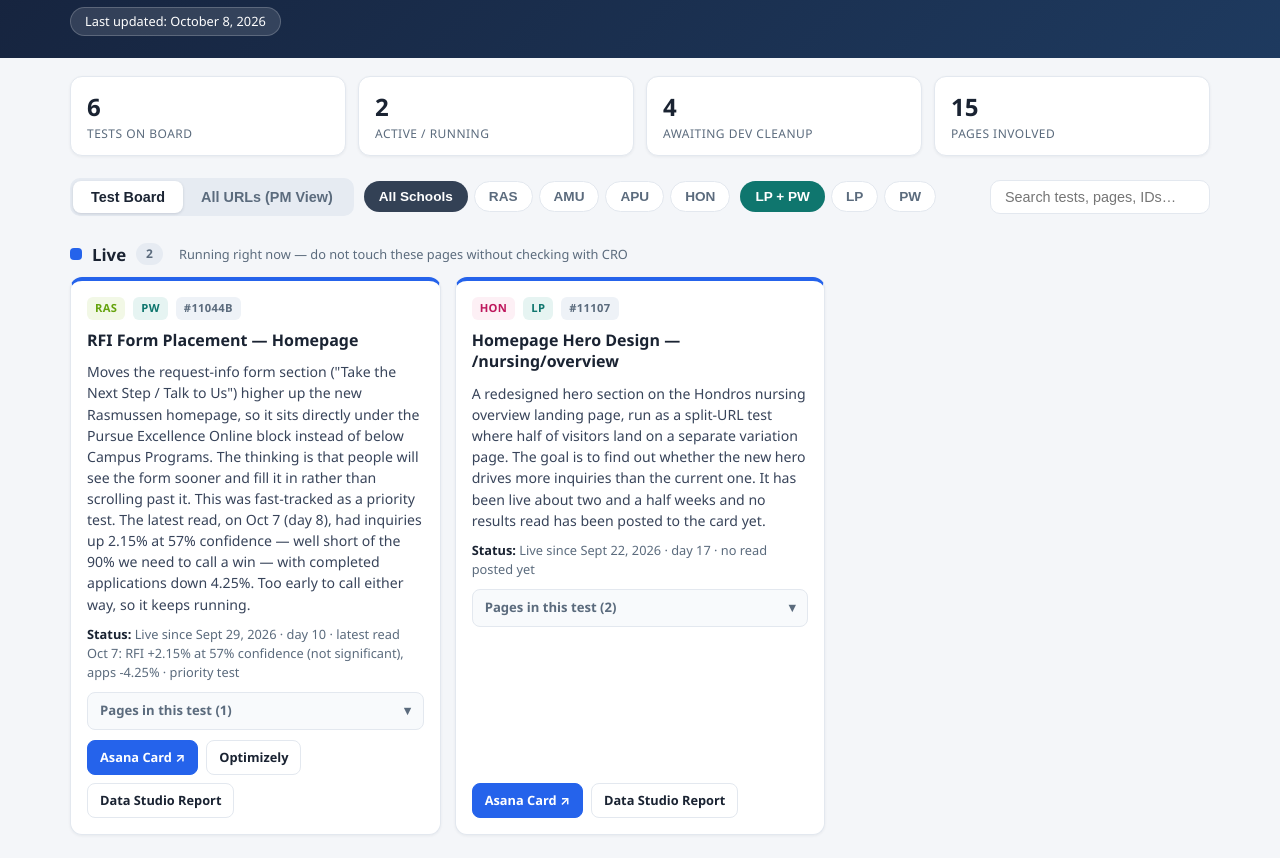
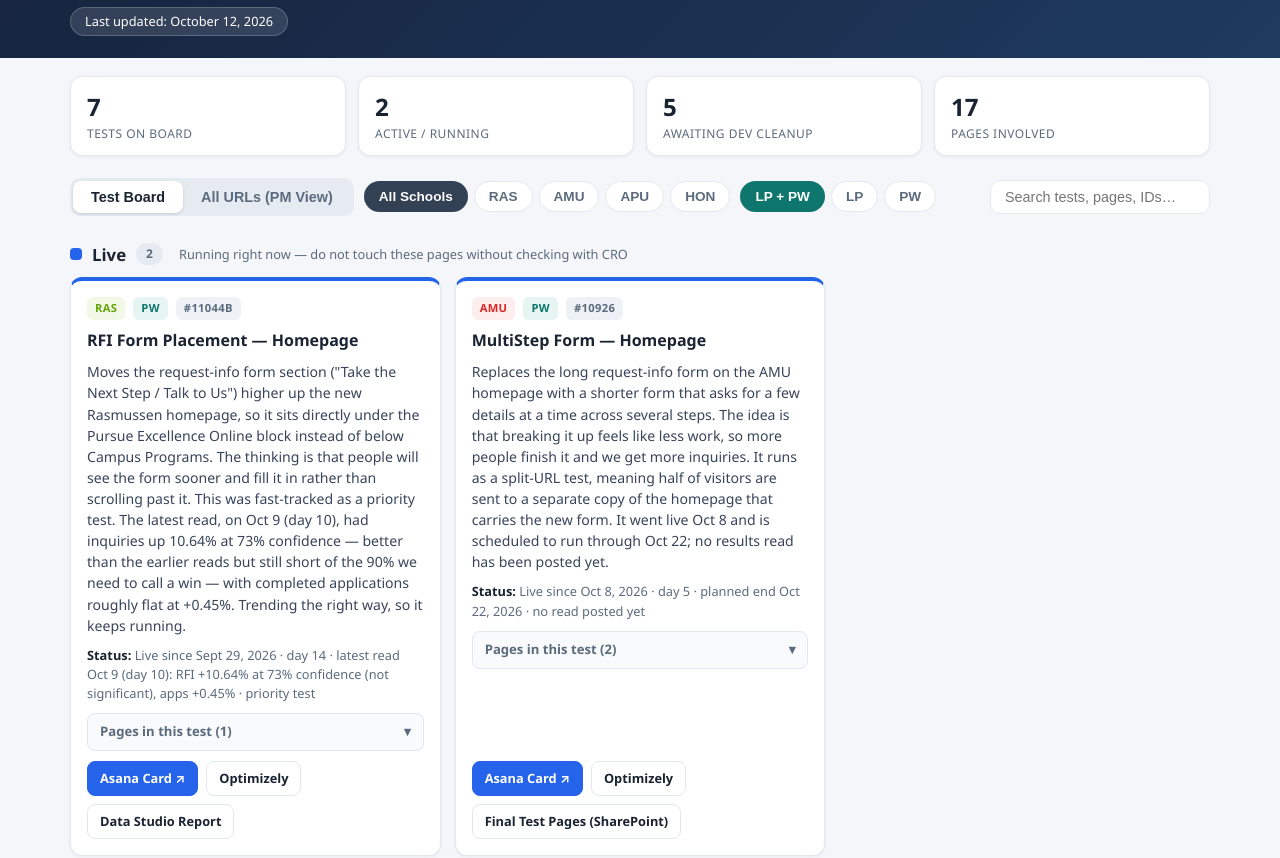
Before and after one commit to mamechi1/apei-cro-toolkit, a plain HTML site: page live-tests/index.html in a window 1280 px wide. Shown: the part 93-951 px from the top of the page. Drawn offline with Linux system fonts and the light colour scheme.

Commit message:
Live Test Dashboard refresh 2026-10-12

```diff
--- a/live-tests/index.html
+++ b/live-tests/index.html
@@ -163,7 +163,7 @@
 <div class="toast" id="toast">Copied to clipboard</div>
 
 <script>
-const LAST_UPDATED = "October 8, 2026";
+const LAST_UPDATED = "October 12, 2026";
 
 const LANES = [
   {key:"Live", color:"var(--live)", hint:"Running right now — do not touch these pages without checking with CRO"},
@@ -178,8 +178,8 @@
   {
     id:"11044B", lane:"Live", school:"RAS", channel:"PW",
     name:"RFI Form Placement — Homepage",
-    synopsis:"Moves the request-info form section (\"Take the Next Step / Talk to Us\") higher up the new Rasmussen homepage, so it sits directly under the Pursue Excellence Online block instead of below Campus Programs. The thinking is that people will see the form sooner and fill it in rather than scrolling past it. This was fast-tracked as a priority test. The latest read, on Oct 7 (day 8), had inquiries up 2.15% at 57% confidence — well short of the 90% we need to call a win — with completed applications down 4.25%. Too early to call either way, so it keeps running.",
-    result:null, dates:"Live since Sept 29, 2026 · day 10 · latest read Oct 7: RFI +2.15% at 57% confidence (not significant), apps -4.25% · priority test",
+    synopsis:"Moves the request-info form section (\"Take the Next Step / Talk to Us\") higher up the new Rasmussen homepage, so it sits directly under the Pursue Excellence Online block instead of below Campus Programs. The thinking is that people will see the form sooner and fill it in rather than scrolling past it. This was fast-tracked as a priority test. The latest read, on Oct 9 (day 10), had inquiries up 10.64% at 73% confidence — better than the earlier reads but still short of the 90% we need to call a win — with completed applications roughly flat at +0.45%. Trending the right way, so it keeps running.",
+    result:null, dates:"Live since Sept 29, 2026 · day 14 · latest read Oct 9 (day 10): RFI +10.64% at 73% confidence (not significant), apps +0.45% · priority test",
     urls:["https://www.rasmussen.edu/"],
     urlNote:"Built in Optimizely on the live homepage — there is no separate variation URL. Optimizely layer 5824636963782656, variation 4544796302245888.",
     asana:"https://app.asana.com/1/1104986434757437/project/1214706069876945/task/1218988707355171",
@@ -189,18 +189,19 @@
     ]
   },
   {
-    id:"11107", lane:"Live", school:"HON", channel:"LP",
-    name:"Homepage Hero Design — /nursing/overview",
-    synopsis:"A redesigned hero section on the Hondros nursing overview landing page, run as a split-URL test where half of visitors land on a separate variation page. The goal is to find out whether the new hero drives more inquiries than the current one. It has been live about two and a half weeks and no results read has been posted to the card yet.",
-    result:null, dates:"Live since Sept 22, 2026 · day 17 · no read posted yet",
+    id:"10926", lane:"Live", school:"AMU", channel:"PW",
+    name:"MultiStep Form — Homepage",
+    synopsis:"Replaces the long request-info form on the AMU homepage with a shorter form that asks for a few details at a time across several steps. The idea is that breaking it up feels like less work, so more people finish it and we get more inquiries. It runs as a split-URL test, meaning half of visitors are sent to a separate copy of the homepage that carries the new form. It went live Oct 8 and is scheduled to run through Oct 22; no results read has been posted yet.",
+    result:null, dates:"Live since Oct 8, 2026 · day 5 · planned end Oct 22, 2026 · no read posted yet",
     urls:[
-      "https://start.hondros.edu/nursing/overview",
-      "https://start.hondros.edu/nursing/overview-11107"
+      "https://www.amu.apus.edu/",
+      "https://www.amu.apus.edu/home-10926/"
     ],
-    urlNote:"First URL is the control, second is the variation page. A staging copy at hcneducation.com/nursing/overview-11107 is still in development and is not public traffic.",
-    asana:"https://app.asana.com/1/1104986434757437/project/1214706069876945/task/1218368364963970",
+    urlNote:"First URL is the control homepage, second is the variation page in the split-URL test. A staging copy at stg.amu.apus.edu/home-10926/ and a second internal variation build on the aut. environment are not public traffic. The full list of pages in scope lives in the SharePoint selection sheet linked below.",
+    asana:"https://app.asana.com/1/1104986434757437/project/1214706069876945/task/1218089694417807",
     extra:[
-      {label:"Data Studio Report", url:"https://datastudio.google.com/u/0/reporting/b3ffb241-a3e7-436b-84ec-8954325b571e/page/p_nag6ivvu1d?s=hWs32dcZi9w"}
+      {label:"Optimizely", url:"https://app.optimizely.com/v2/projects/25247321696/experiments/6375094669279232/variations"},
+      {label:"Final Test Pages (SharePoint)", url:"https://liveateduapus.sharepoint.com/:x:/r/sites/APEI-CRO-AMU/_layouts/15/Doc.aspx?sourcedoc=%7B50E0E8D0-7BCA-43B2-89A4-372C123E7F8B%7D&file=10464_OnOff_Page_Selection_20260901.xlsx&action=default&mobileredirect=true"}
     ]
   },
   {
@@ -231,6 +232,22 @@
       {label:"Report (all traffic)", url:"https://mamechi1.github.io/apei-cro-toolkit/reports/2026/amu_10893_next_gen_360_campaign_mobile_report.html"},
       {label:"Report (brand only)", url:"https://mamechi1.github.io/apei-cro-toolkit/reports/2026/amu_10893_next_gen_360_campaign_mobile_brand_report.html"},
       {label:"Data Studio Report", url:"https://datastudio.google.com/s/kmV9JYUF-HA"}
+    ]
+  },
+  {
+    id:"11107", lane:"Winners (Needs Dev Cleanup)", school:"HON", channel:"LP",
+    name:"Homepage Hero Design — /nursing/overview",
+    synopsis:"Rebuilt the Hondros nursing overview landing page on the redesigned template that already worked on the Rasmussen pages, putting the inquiry form, the program choices and the reasons-to-enroll higher up the page so visitors have less to wade through. Half of visitors were sent to a separate copy of the page carrying the new design. It won: inquiries rose from 3.35% to 3.69% of visitors, a 10.1% lift, at 91.7% confidence — just over the 90% bar we use to call a result real. The winning version is v1_new_design_11107. Worth noting Optimizely's own engine was more cautious, showing +7.8% at only 15% confidence on thank-you-page visits, so the margin is narrow. No revenue figure is being credited because inquiries are the metric this test was judged on. Dev now needs to make the new design the permanent page and remove the split-URL test setup. The post-test deck has been delivered.",
+    result:"Winner", dates:"Ran Sept 22 – Oct 8, 2026 (16 days) · Winner: v1_new_design_11107 · RFI +10.1% at 91.7% confidence · awaiting dev cleanup",
+    urls:[
+      "https://start.hondros.edu/nursing/overview",
+      "https://start.hondros.edu/nursing/overview-11107"
+    ],
+    urlNote:"First URL is the control, second is the variation page that won. A staging copy at hcneducation.com/nursing/overview-11107 is still in development and is not public traffic.",
+    asana:"https://app.asana.com/1/1104986434757437/project/1214706069876945/task/1218368364963970",
+    extra:[
+      {label:"Optimizely", url:"https://app.optimizely.com/v2/projects/25370260077/experiments/6436448545538048/variations"},
+      {label:"Data Studio Report", url:"https://datastudio.google.com/u/0/reporting/b3ffb241-a3e7-436b-84ec-8954325b571e/page/p_nag6ivvu1d?s=hWs32dcZi9w"}
     ]
   },
   {
```
